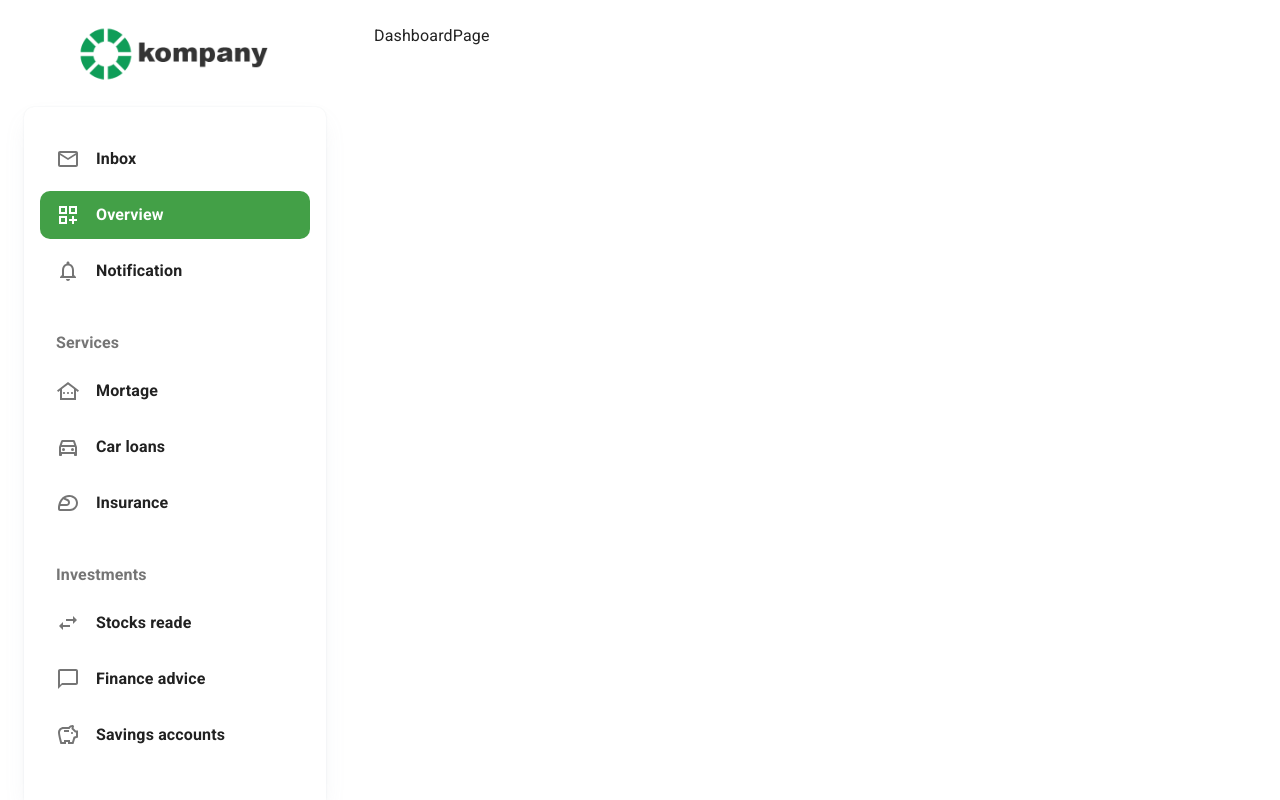
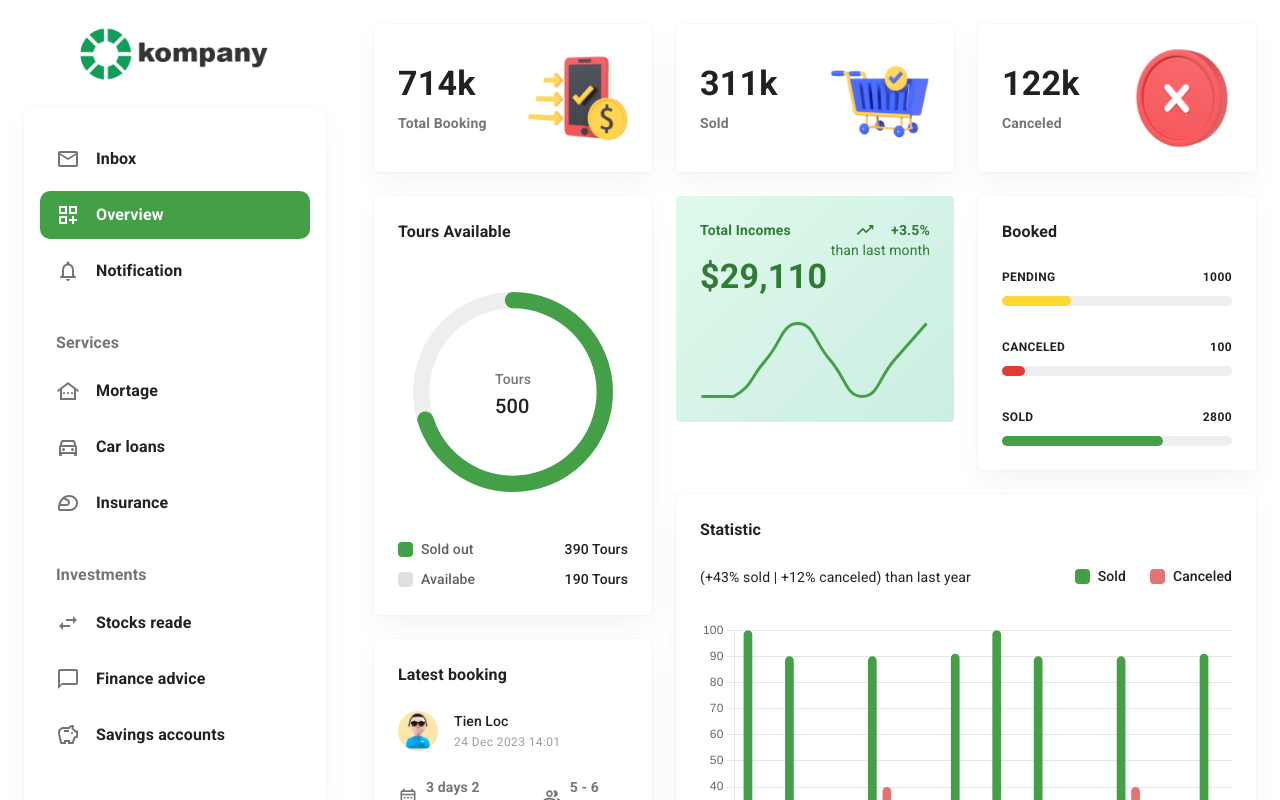
Before and after one commit to LOCNg0114/animate-dashboard, a React (Create React App) app: page /dashboard in a window 1280 px wide. Shown: the top 800 px of the page. Built offline with nearby package versions, Linux system fonts and the light colour scheme.

Commit message:
hiển thị Dashboard với các thông tin và animation

```diff
--- a/src/pages/DashboardPage.jsx
+++ b/src/pages/DashboardPage.jsx
@@ -1,9 +1,54 @@
-import React from 'react'
+import { Grid } from '@mui/material';
+import React from 'react';
+import SummaryGrid from '../components/common/SummaryGrid';
+import ToursData from '../components/common/ToursData';
+import Animate from '../components/common/Animate';
+import UserBookingCard from '../components/common/UserBookingCard';
+import TotalIncome from '../components/common/TotalIncome';
+import BookedData from '../components/common/BookedData';
+import StatisticData from '../components/common/StatisticData';
 
 const DashboardPage = () => {
     return (
-        <div>DashboardPage</div>
-    )
-}
+        <Grid container spacing={3}>
+            <Grid item xs={12}>
+                <SummaryGrid />
+            </Grid>
+            <Grid item xs={12} lg={4}>
+                <Grid container spacing={3}>
+                    <Grid item xs={12}>
+                        <Animate delay={1}>
+                            <ToursData />
+                        </Animate>
+                    </Grid>
+                    <Grid item xs={12}>
+                        <Animate delay={1.5}>
+                            <UserBookingCard />
+                        </Animate>
+                    </Grid>
+                </Grid>
+            </Grid>
+            <Grid item xs={12} lg={8}>
+                <Grid container spacing={3}>
+                    <Grid item xs={12} md={6}>
+                        <Animate type="fade" delay={1.5} sx={{ height: "100%" }}>
+                            <TotalIncome />
+                        </Animate>
+                    </Grid>
+                    <Grid item xs={12} md={6}>
+                        <Animate type="fade" delay={2} sx={{ height: "100%" }}>
+                            <BookedData />
+                        </Animate>
+                    </Grid>
+                    <Grid item xs={12}>
+                        <Animate delay={2.5}>
+                            <StatisticData />
+                        </Animate>
+                    </Grid>
+                </Grid>
+            </Grid>
+        </Grid>
+    );
+};
 
-export default DashboardPage
+export default DashboardPage;
```
